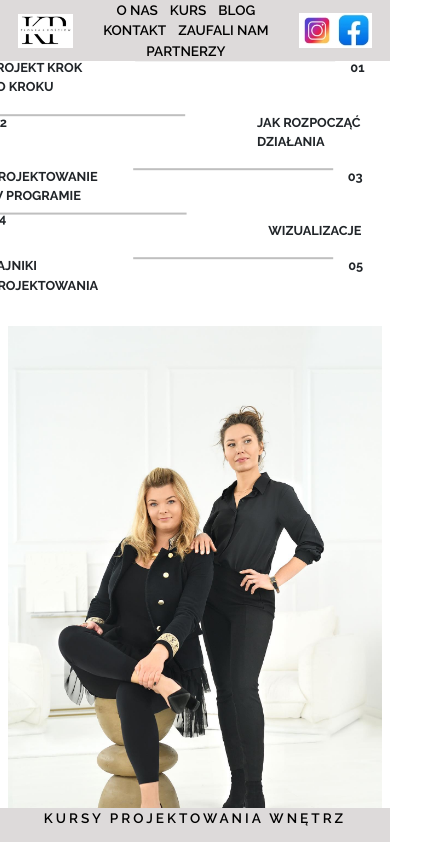
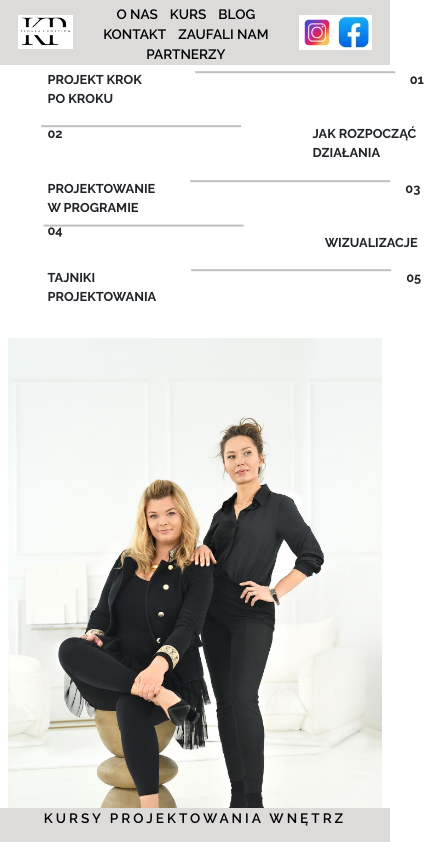
Before and after one commit to Mirasvelo/StronaKP, a plain HTML site: page kurs.html in a window 390 px wide. Shown: the top 842 px of the page, 424 px wide, since content can reach past the window. Drawn offline with nearby package versions, Linux system fonts and the light colour scheme.

Commit message:
edycja marginesów

```diff
--- a/css/kontakt.css
+++ b/css/kontakt.css
@@ -1,5 +1,5 @@
 body {
-  padding: 8% 1% 2.5% 1%;
+  margin: 8% 1% 2.5% 1%;
 }
 
 .kontakt {
@@ -31,7 +31,12 @@ p {
     text-align: center;
     width: 100%
   }
+
   .email-kontakt {
     margin: 3%;
   }
+
+  body {
+    margin: 13% 1% 2.5% 1%;
+  }
 }
--- a/css/kurs.css
+++ b/css/kurs.css
@@ -89,7 +89,7 @@ margin-left: 12px;
 
 @media screen and (max-width: 1000px) {
   body {
-    margin: 5% 1% 0 1%;
+    margin: 8% 1% 5% 1%;
   }
 
   .oferta {
@@ -122,7 +122,8 @@ margin-left: 12px;
     padding: 2%; /* Zmniejszenie wewnętrznego marginesu o 20% */
   }
 
-  .line2 {
+  .line2,
+  .kurs-menu {
     max-width: 80%;
 }
 
--- a/css/o nas.css
+++ b/css/o nas.css
@@ -59,6 +59,9 @@ body {
     .thumbnail {
         max-width: 200px;
     }
+    body {
+        margin: 12% 1% 12% 0;
+    }
   }
 
   @media (max-width: 800px){
--- a/css/respon.css
+++ b/css/respon.css
@@ -123,11 +123,16 @@ footer {
   body {
     margin: 6% 0 1% 0;
   }
+
   .menu,
   footer,
   .text-profil,
   .info-kontakt {
     font-size: 85%;
+  }
+
+  .menu {
+    margin-top: 1%;
   }
 
   .box-profil {
@@ -143,4 +148,7 @@ footer {
     flex: 0 0 20%;
     max-width: auto;
   }
+  header {
+    max-height: 80px;
+  }
 }
```
